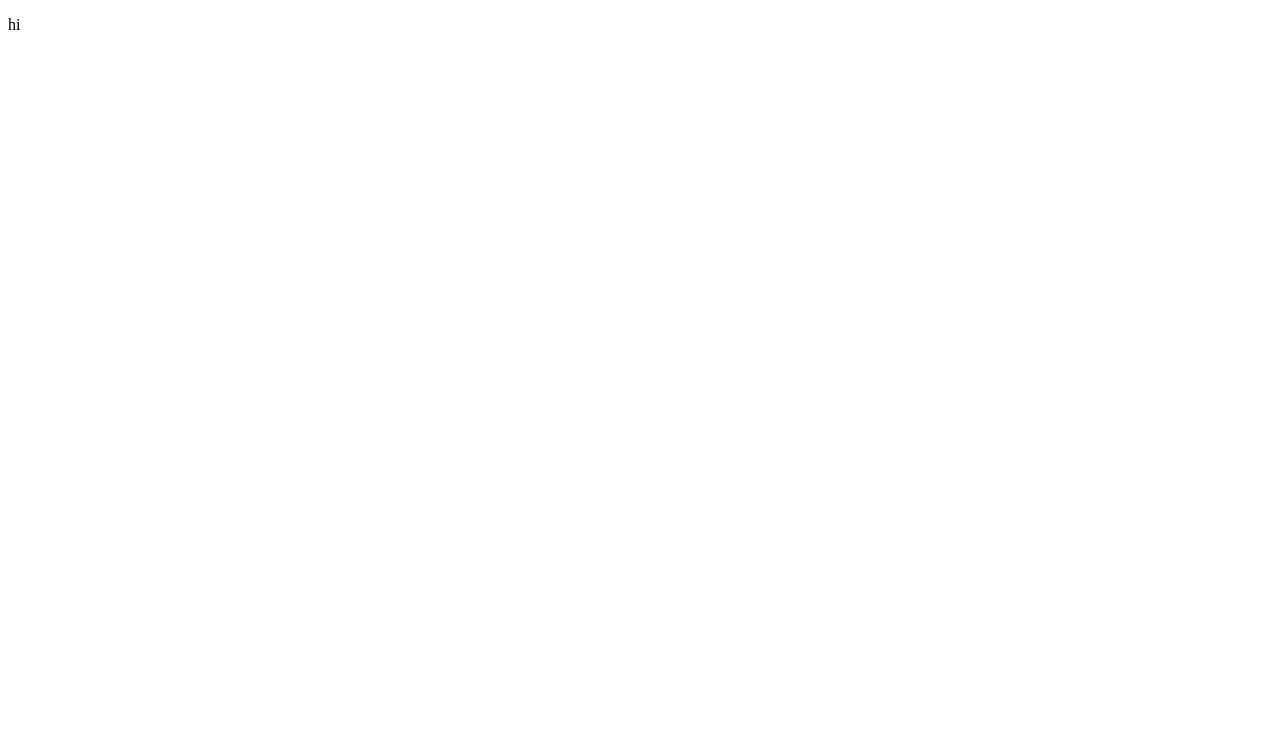
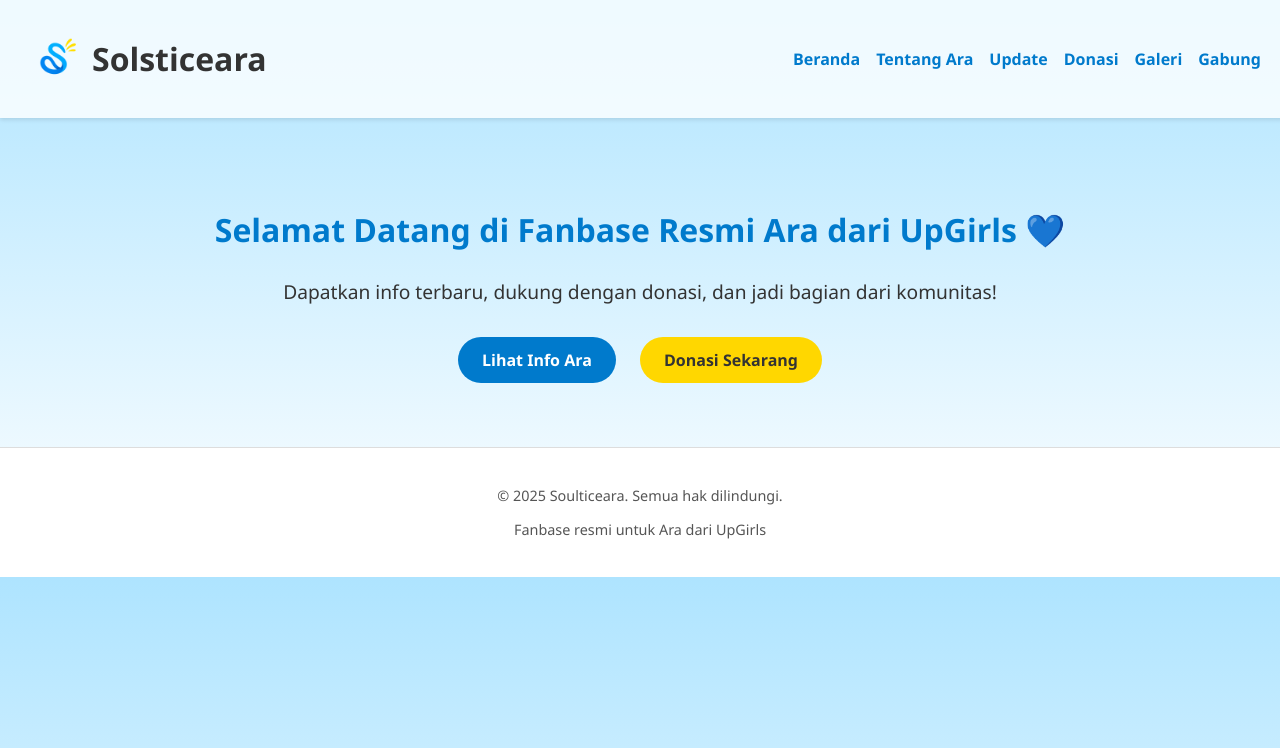
Before and after one commit to farorizki/SolsticeAra, a plain HTML site: page index.html in a window 1280 px wide. Drawn offline with Linux system fonts and the light colour scheme.

Commit message:
update isi halaman index

```diff
--- a/index.html
+++ b/index.html
@@ -1,11 +1,43 @@
 <!DOCTYPE html>
-<html lang="en">
+<html lang="id">
 <head>
-    <meta charset="UTF-8">
-    <meta name="viewport" content="width=device-width, initial-scale=1.0">
-    <title>Document</title>
+    <link rel="icon" href="foto/logo.png">
+  <meta charset="UTF-8" />
+  <meta name="viewport" content="width=device-width, initial-scale=1.0" />
+  <title>Solsticeara - Fanbase Ara</title>
+  <link rel="stylesheet" href="style.css" />
+
 </head>
 <body>
-    <p>hi</p>
+  <header>
+    <div class="logo-container">
+      <img src="foto/blue.png" alt="Logo Solsticeara" class="logo" />
+      <h1>Solsticeara</h1>
+    </div>
+    <nav>
+      <ul>
+        <li><a href="home.html">Beranda</a></li>
+        <li><a href="info.html">Tentang Ara</a></li>
+        <li><a href="#">Update</a></li>
+        <li><a href="donasi.html">Donasi</a></li>
+        <li><a href="#">Galeri</a></li>
+        <li><a href="gabung.html">Gabung</a></li>
+      </ul>
+    </nav>
+  </header>
+
+  <section class="hero">
+    <h2>Selamat Datang di Fanbase Resmi Ara dari UpGirls 💙</h2>
+    <p>Dapatkan info terbaru, dukung dengan donasi, dan jadi bagian dari komunitas!</p>
+    <div class="buttons">
+      <a href="lihat_info_ara.html" class="btn">Lihat Info Ara</a>
+      <a href="donasi.html" class="btn btn-donate">Donasi Sekarang</a>
+    </div>
+  </section>
+
+  <footer>
+    <p>&copy; 2025 Soulticeara. Semua hak dilindungi.</p>
+    <p>Fanbase resmi untuk Ara dari UpGirls</p>
+  </footer>
 </body>
 </html>
```
